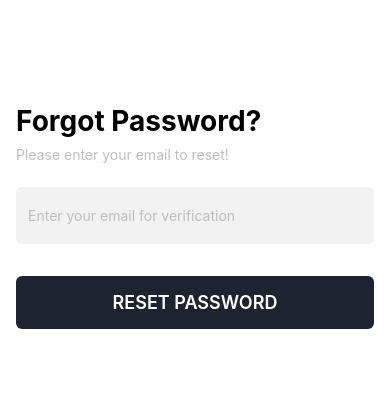
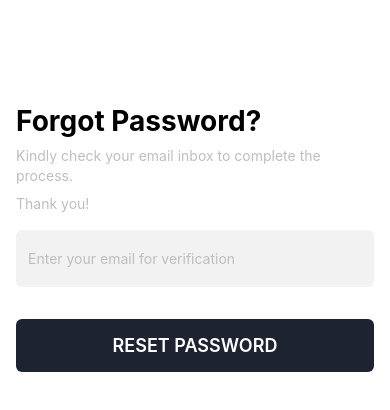
Before and after one commit to ellaboevans/InteliTech-React-Native-Mobile-App, a React Native app: screen /forgotpassword in a window 390 px wide. Shown: the top 410 px of the page. Built offline with nearby package versions, Linux system fonts and the light colour scheme.

Commit message:
Update Screen View Text

```diff
--- a/screens/ForgotPasswordScreen.js
+++ b/screens/ForgotPasswordScreen.js
@@ -32,9 +32,10 @@ const ForgotPasswordScreen = () => {
     <SafeAreaView className="flex-1 bg-white">
       <KeyboardAvoidingView className="px-4 mt-14">
         <Text className="text-[28px] font-bold mt-12 ">Forgot Password?</Text>
-        <Text className="text-xm text-[#bebebe] mb-2 mt-2">
-          Please enter your email to reset!
+        <Text className="text-sm text-[#bebebe] mb-2 mt-2">
+          Kindly check your email inbox to complete the process.
         </Text>
+        <Text className="text-sm text-[#bebebe]">Thank you!</Text>
         <View>
           <TextInput
             placeholder="Enter your email for verification"
```
